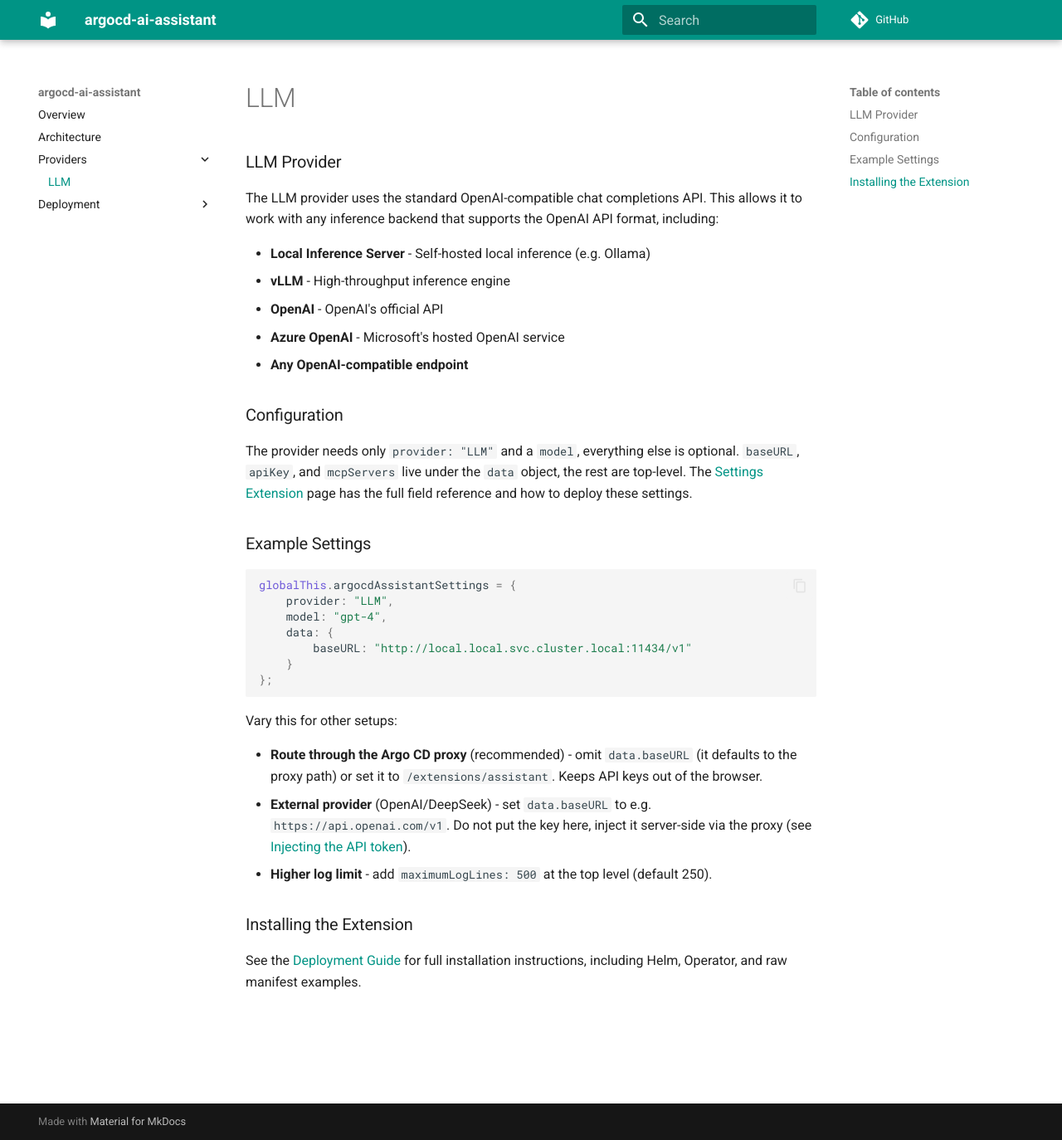
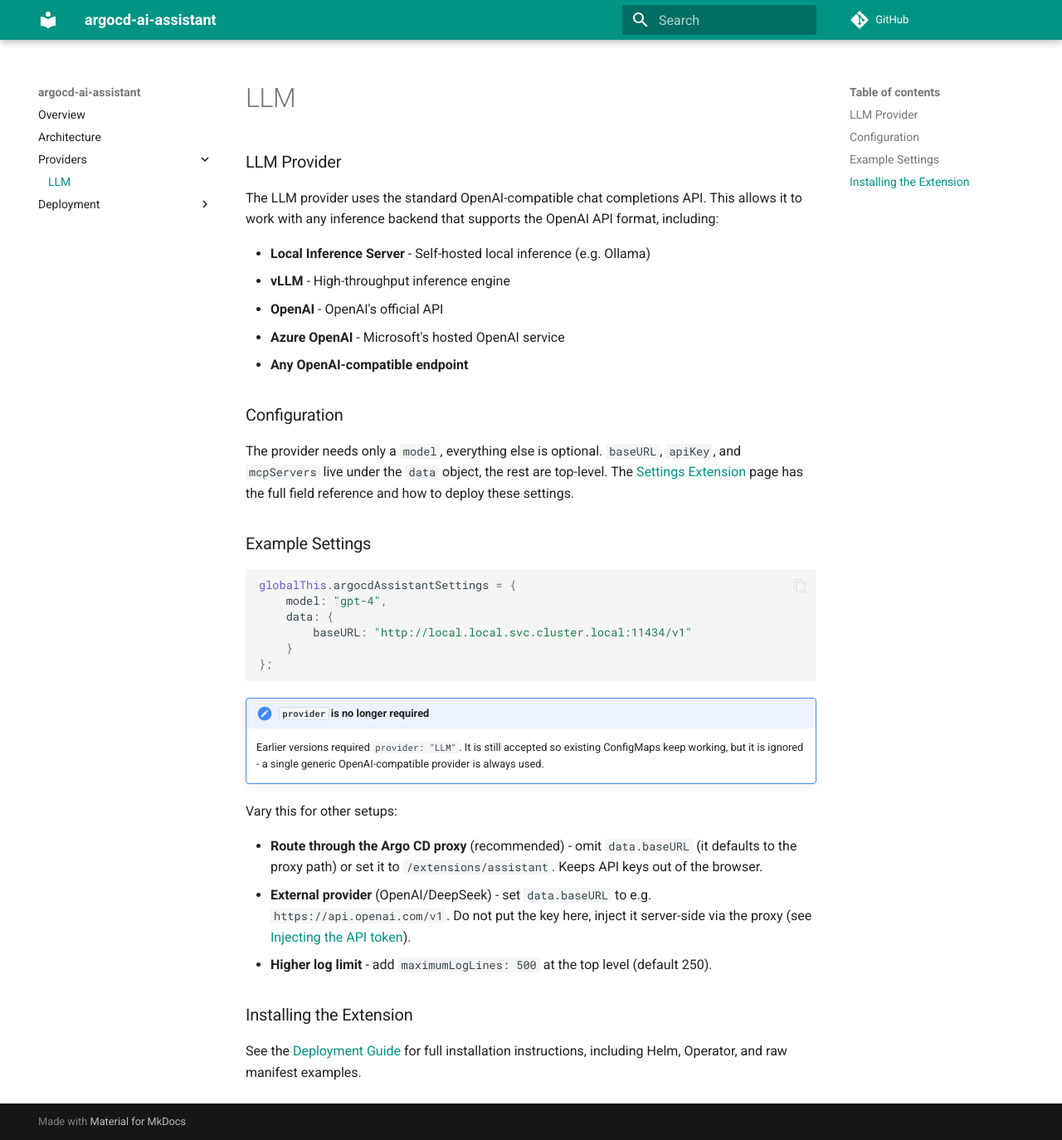
Before and after one commit to saidsef/argocd-ai-assistant, an MkDocs documentation site: the page built from docs/providers/llm.md, in a window 1280 px wide and 1374 px high. Shown: the whole window at 83% size. Built offline with MkDocs 1.6.1 and Material for MkDocs 9.7.7, drawn with Linux system fonts in a browser that asks for light colours; comment, search, counter and statistics services are not loaded.

Commit message:
chore(docs): drop the ignored provider field and document the new requirements
The settings table already said `provider` is ignored, but the prose in the
provider guide still called it required and every example still set it, so a
reader copying an example would carry a dead field forward. Removed from the
examples (including the kind harness) with a note explaining that existing
ConfigMaps keep working.

Adds two things the code change introduced but did not document: the browser
floor from CSS nesting and AbortSignal.any, and the fact that the proxy
authorises per Application - which is why the system-level page needs the user
to be able to read at least one.

````diff
--- a/docs/providers/llm.md
+++ b/docs/providers/llm.md
@@ -10,19 +10,21 @@
 
 ### Configuration
 
-The provider needs only `provider: "LLM"` and a `model`, everything else is optional. `baseURL`, `apiKey`, and `mcpServers` live under the `data` object, the rest are top-level. The [Settings Extension](../deployment/settings.md#create-the-settings-file) page has the full field reference and how to deploy these settings.
+The provider needs only a `model`, everything else is optional. `baseURL`, `apiKey`, and `mcpServers` live under the `data` object, the rest are top-level. The [Settings Extension](../deployment/settings.md#create-the-settings-file) page has the full field reference and how to deploy these settings.
 
 ### Example Settings
 
 ```javascript
 globalThis.argocdAssistantSettings = {
-    provider: "LLM",
     model: "gpt-4",
     data: {
         baseURL: "http://local.local.svc.cluster.local:11434/v1"
     }
 };
 ```
+
+!!! note "`provider` is no longer required"
+    Earlier versions required `provider: "LLM"`. It is still accepted so existing ConfigMaps keep working, but it is ignored - a single generic OpenAI-compatible provider is always used.
 
 Vary this for other setups:
 
````
Also changed, not shown: README.md (+1 -0 lines), docs/deployment.md (+1 -0 lines), docs/deployment/proxy.md (+3 -0 lines), docs/deployment/settings.md (+0 -2 lines), 1 other file.
